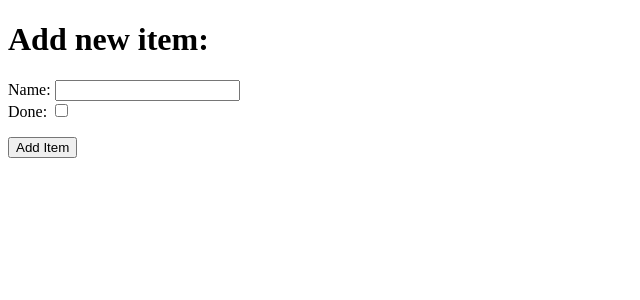
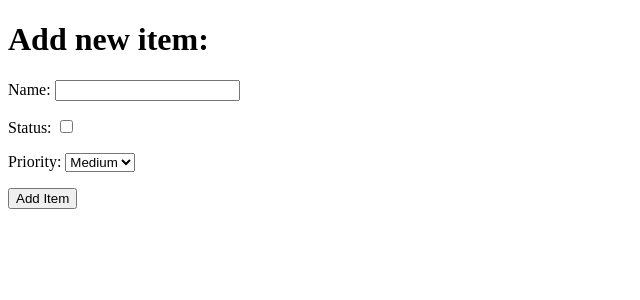
Before and after one commit to gennadiy-gaysha/CI-fsf-Hello_Django-Repeat, a Django app: page /add in a window 1280 px wide. Shown: the top 300 px of the page, without its empty margins (0-640 px from the left). Run offline with Django 3.2, Linux system fonts and the light colour scheme.

Commit message:
Create template form using the model

```diff
--- /dev/null
+++ b/todo/forms.py
@@ -0,0 +1,19 @@
+from django import forms
+from .models import Item
+
+
+# In Django it's possible to create forms directly from the model itself.
+# And allow Django to handle all the form validation.
+
+# Here we create a form that is directly associated with a Django model
+
+# The purpose of this form is to allow users to interact with the Item model's
+# data using a web form.
+
+class ItemForm(forms.ModelForm):
+    # To tell the form which model it's going to be associated with we need to provide an
+    # inner class called meta.
+    # This inner class just gives our form some information about itself.
+    class Meta:
+        model = Item
+        fields = ['name', 'status', 'priority']
--- a/todo/models.py
+++ b/todo/models.py
@@ -2,6 +2,8 @@ from django.db import models
 
 
 # Create your models here.
+
+
 class Item(models.Model):
     # The null equals false attribute here prevents items from being created without a name
     # programmatically
@@ -12,5 +14,16 @@ class Item(models.Model):
     name = models.CharField(max_length=50, null=False, blank=False)
     status = models.BooleanField(null=False, blank=False)
 
+    priority_choices = [
+        ('low', 'Low'),
+        ('medium', 'Medium'),
+        ('high', 'High'),
+    ]
+    priority = models.CharField(
+        max_length=10,
+        choices=priority_choices,
+        default='medium',  # Default value if not specified
+    )
+
     def __str__(self):
         return f'{self.name} - {self.status}'
--- a/todo/templates/todo/add_item.html
+++ b/todo/templates/todo/add_item.html
@@ -11,14 +11,15 @@
     <h1>Add new item:</h1>
     <form method="POST" action="add">
         {% csrf_token %}
-        <div>
-            <label for="id_name">Name:</label>
-            <input type="text" id="id_name" name="item_name">
-        </div>
-        <div>
-            <label for="id_done">Done:</label>
-            <input type="checkbox" id="id_done" name="done">
-        </div>
+        {{ form.as_p }}
+<!--        <div>-->
+<!--            <label for="id_name">Name:</label>-->
+<!--            <input type="text" id="id_name" name="item_name">-->
+<!--        </div>-->
+<!--        <div>-->
+<!--            <label for="id_done">Done:</label>-->
+<!--            <input type="checkbox" id="id_done" name="done">-->
+<!--        </div>-->
         <div>
             <p>
                 <button type="submit">Add Item</button>
--- a/todo/views.py
+++ b/todo/views.py
@@ -1,11 +1,13 @@
 # from django.shortcuts import render, HttpResponse
 from django.shortcuts import render, redirect
 from .models import Item
+from .forms import ItemForm
+
 
 # Create your views here.
-
 # def say_hello(request):
 #     return HttpResponse("Hello, Django!")
+
 
 def get_todo_list(request):
     # queryset of all the items in the db:
@@ -13,14 +15,16 @@ def get_todo_list(request):
     context = {'items': items}
     return render(request, 'todo/todo_list.html', context)
 
+
 def add_item(request):
     # Check if the request method is POST (form submission)
     if request.method == 'POST':
-        # Get the value of the 'item_name' field from the form
-        name = request.POST.get('item_name')
-        # Check if the 'done' checkbox is selected in the form
-        status = 'done' in request.POST
-        # Create a new Item object with the provided data
-        Item.objects.create(name=name, status=status)
-        return redirect('get_todo_list')
-    return render(request, 'todo/add_item.html')
+        # When the request method is 'POST', a new instance of the ItemForm is created,
+        # and the data from the submitted form is passed to it using request.POST
+        form = ItemForm(request.POST)
+        if form.is_valid():
+            form.save()
+            return redirect('get_todo_list')
+    form = ItemForm()
+    context = {'form': form}
+    return render(request, 'todo/add_item.html', context)
```
Also changed, not shown: todo/migrations/0002_mymodel.py (added), todo/migrations/0003_auto_20230829_1631.py (added).
